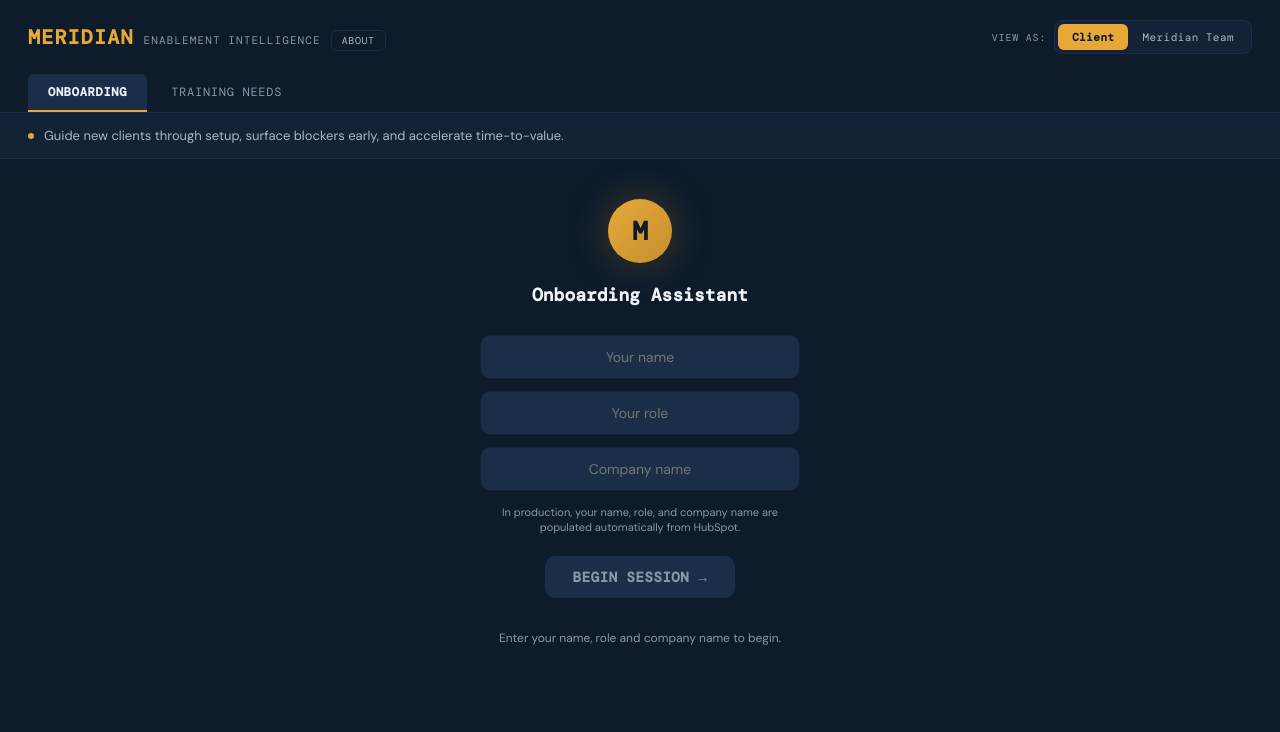
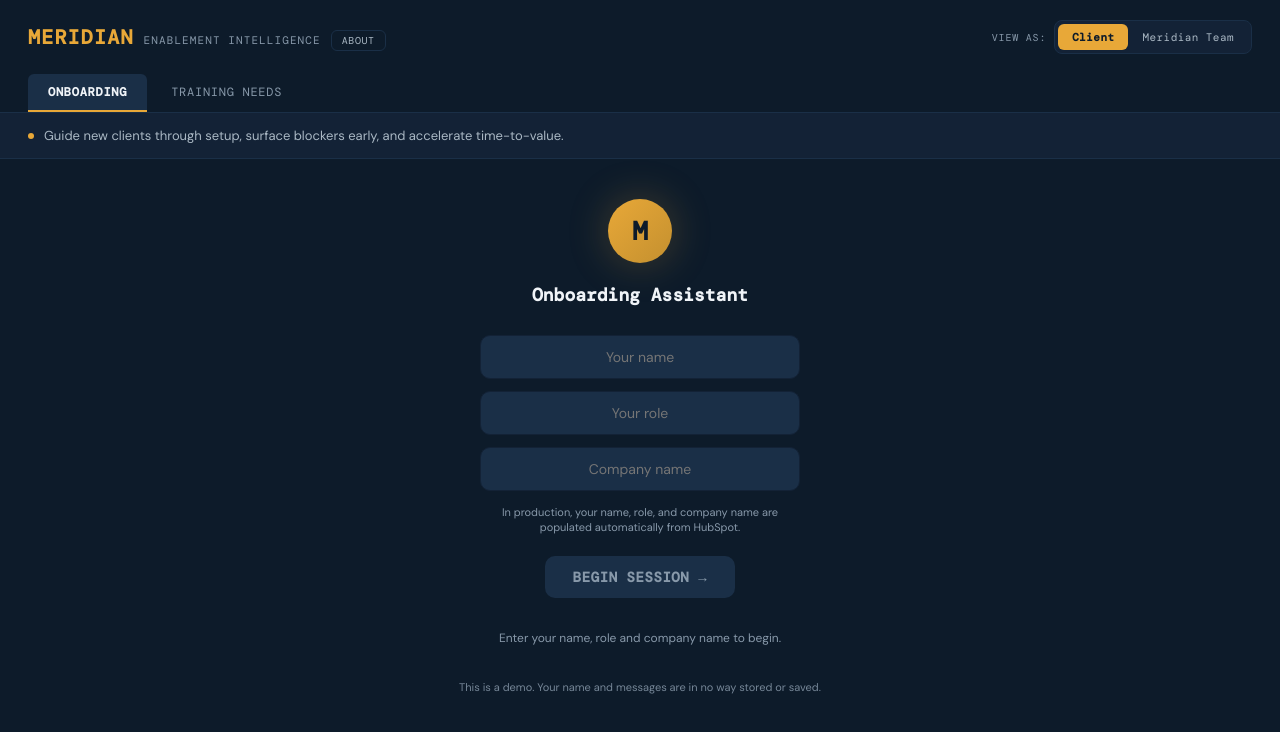
Before and after one commit to TopRated-Plus/AI-enablement-agent, a React (Create React App) app: page / in a window 1280 px wide. Shown: the top 732 px of the page. Built offline with nearby package versions, Linux system fonts and the light colour scheme; a web font is replaced by a local one.

Commit message:
Add privacy note on start screen and About modal

```diff
--- a/src/App.js
+++ b/src/App.js
@@ -747,6 +747,16 @@ function ChatInterface({ systemPrompt, placeholder, startLabel, internal, client
             Enter your {missingText} to begin.
           </div>
         )}
+        <div style={{
+          marginTop: 14,
+          color: COLORS.slate,
+          fontSize: 11,
+          fontFamily: "'DM Sans', sans-serif",
+          textAlign: "center",
+          opacity: 0.85,
+        }}>
+          This is a demo. Your name and messages are in no way stored or saved.
+        </div>
       </div>
     );
   }
@@ -1252,7 +1262,7 @@ function AboutModal({ onClose }) {
         </div>
         <div style={{ padding: 22 }}>
           <Section label="What this is">
-            A working demo of an AI-powered enablement agent for a fictional SaaS company called Meridian. It's a portfolio piece, not a real product. Two audiences share one tool: clients get guided onboarding and self-directed learning, while the internal team gets co-pilots, a live client-activity feed, and one-click Jira ticket drafting.
+            A working demo of an AI-powered enablement agent for a fictional SaaS company called Meridian. It's a portfolio piece, not a real product. Two audiences share one tool: clients get guided onboarding and self-directed learning, while the internal team gets co-pilots, a live client-activity feed, and one-click Jira ticket drafting. Nothing you enter is stored or saved after your session.
           </Section>
           <Section label="Why I built it">
             I believe the fastest way to learn what's worth building is to build something real and put it in front of people. Business analysts call this 'build to elicit'. Rather than only describing how I approach problems, I wanted to show it. I did enough analysis to know who the users are and what's worth building, then designed, built, and shipped this app. Every reaction to the app is a form of elicitation that sharpens the thinking.
```
